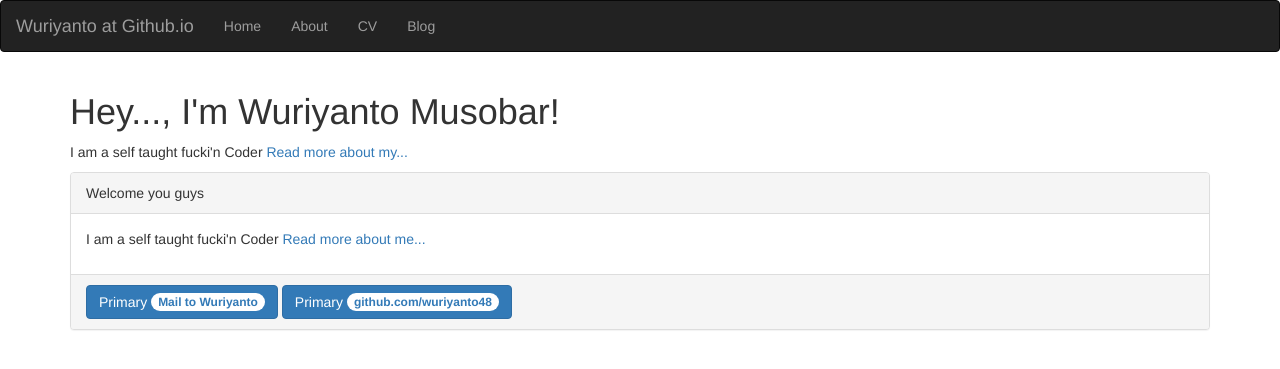
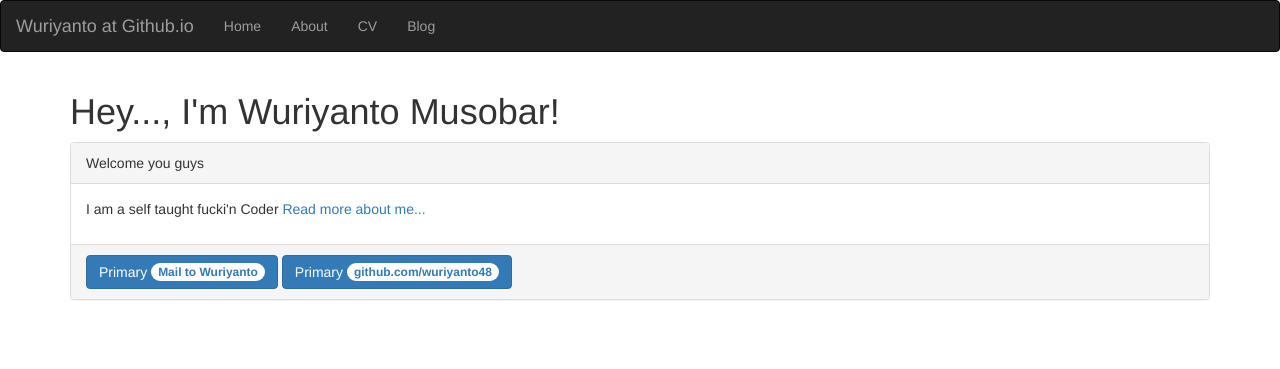
Before and after one commit to wuriyanto48/wuriyanto48.github.io, a Jekyll site: the page built from index.html, in a window 1280 px wide. Shown: the top 369 px of the page. Built offline with Jekyll 4.4.1, drawn with Linux system fonts in a browser that asks for light colours; nearby versions of some CDN libraries; Markdown is read by kramdown in place of the engine named in the settings.

Commit message:
Update default.html

```diff
--- a/_layouts/default.html
+++ b/_layouts/default.html
@@ -20,11 +20,10 @@
       </ul>
     </div>
   </nav>
-		<div class="container">
-    		<div class="blurb">
-        		<h1>Hey..., I'm Wuriyanto Musobar!</h1>
-				<p>I am a self taught fucki'n Coder <em></em><a href="/about">Read more about my...</a></p>
-    		</div><!-- /.blurb -->
+  <div class="container">
+	<div>
+		<h1>Hey..., I'm Wuriyanto Musobar!</h1>
+	</div><!-- /.blurb -->
         <div class="panel panel-default">
           <div class="panel-heading">{{ page.title_header }}</div>
           <div class="panel-body">{{ content }}</div>
@@ -33,6 +32,6 @@
             <a type="button" class="btn btn-primary" href="https://github.com/wuriyanto48">Primary <span class="badge">github.com/wuriyanto48</span></a>
           </div>
         </div>
-		</div><!-- /.container -->
-	</body>
+      </div><!-- /.container -->
+    </body>
 </html>
```
